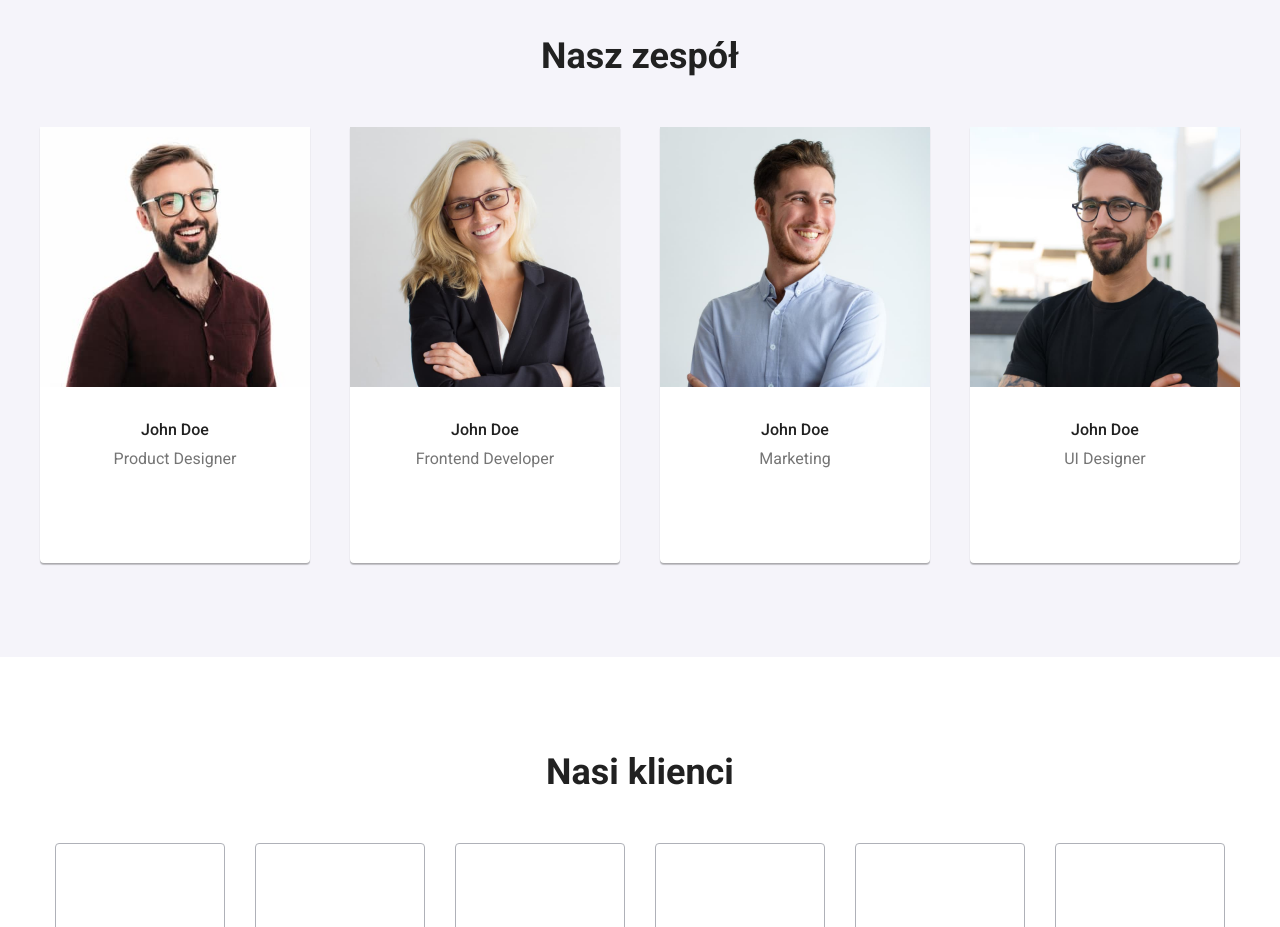
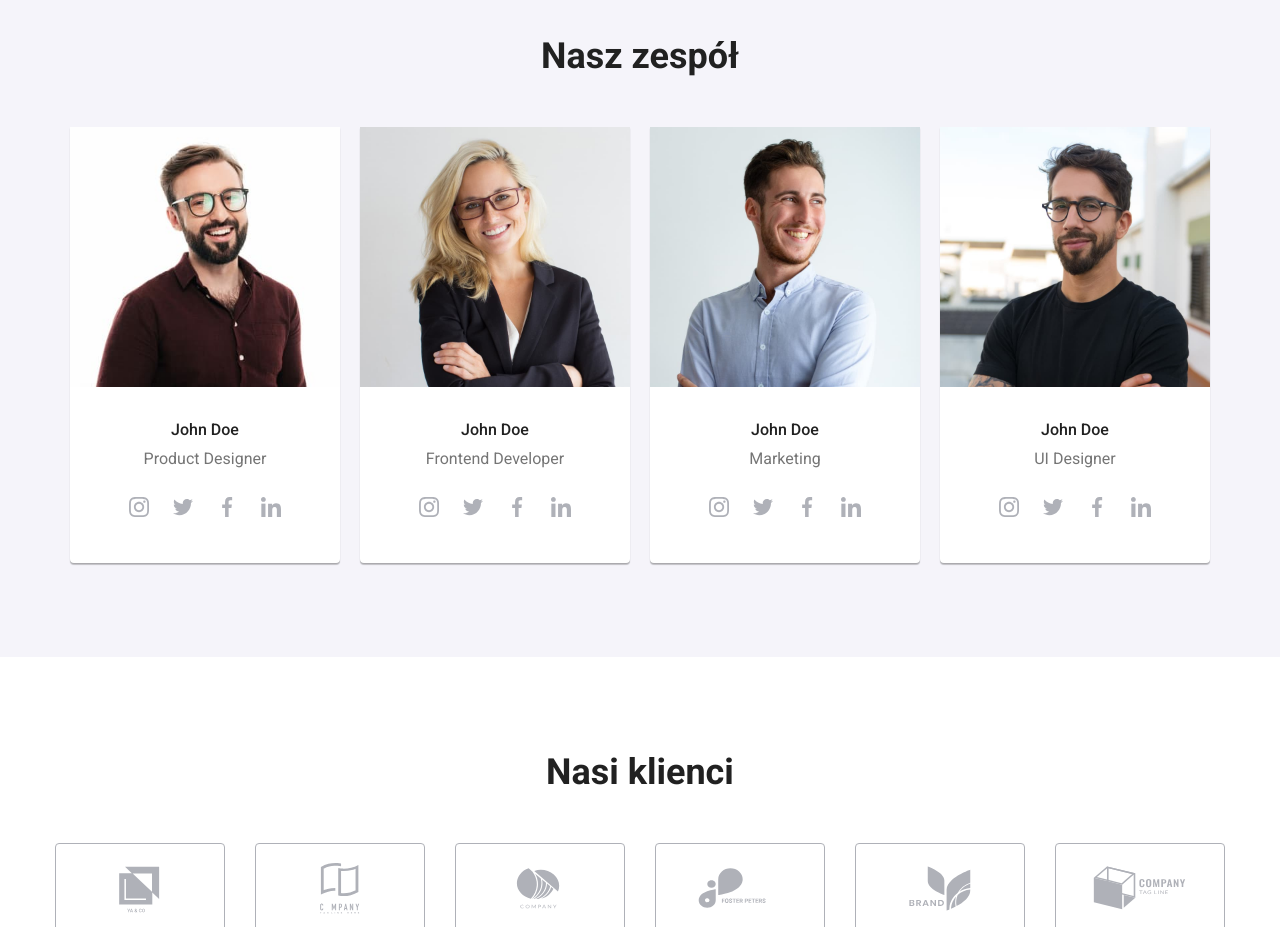
Before and after one commit to MrRafalGlowacki/goit-markup-hw-04, a plain HTML site: page index.html in a window 1280 px wide. Shown: the part 1660-2587 px from the top of the page. Drawn offline with nearby package versions, Linux system fonts and the light colour scheme.

Commit message:
team social fix

```diff
--- a/css/styles.css
+++ b/css/styles.css
@@ -287,8 +287,7 @@ ul {
 }
 .team-container ul {
   display: flex;
-  /* padding: 0 30px; */
-  gap: 30px;
+  padding: 0 30px;
 }
 .team-members {
   width: 270px;
```
